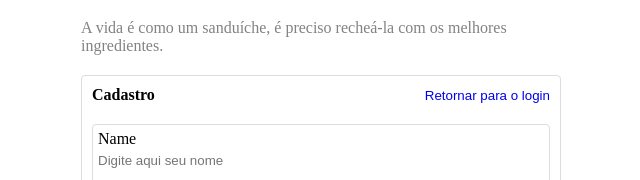
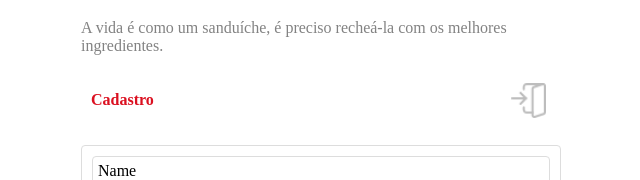
Before and after one commit to Kenzie-Academy-Brasil-Developers/project-burguer-big, a React (Create React App) app: page /register in a window 1280 px wide. Shown: the part 345-525 px from the top of the page, without its empty margins (319-959 px from the left). Built offline with nearby package versions, Linux system fonts and the light colour scheme.

Commit message:
fix: styled

```diff
--- a/src/components/Cart/style.ts
+++ b/src/components/Cart/style.ts
@@ -9,9 +9,10 @@ export const StyledCart = styled.section`
 
 export const StyledDiv = styled.div`
   width: 90%;
+  max-width: 500px;
+  min-height: 300px;
+  max-height: 371px;
   padding: 10px;
-  max-width: 500px;
-  max-height: 371px;
   margin: 50px auto;
   background-color: var(--color-grey-0);
 
@@ -25,10 +26,11 @@ export const StyledDiv = styled.div`
 
   button {
     color: var(--color-grey-0);
+    padding: 0 15px;
   }
 
   ul {
-    width: 90%;
+    width: 100%;
     height: 260px;
     overflow: auto;
     scrollbar-width: initial;
@@ -61,33 +63,5 @@ export const StyledDiv = styled.div`
         object-fit: cover;
       }
     }
-
-    /* div {
-      width: 100%;
-      color: black;
-      background-color: var(--color-grey-0);
-      display: flex;
-      align-items: center;
-      justify-content: space-between;
-      gap: 20px;
-
-      img {
-        width: 75px;
-        height: 75px;
-        border-radius: 4px 4px 0 0;
-        display: flex;
-        align-items: center;
-        background-color: var(--color-grey-10);
-        margin: 0 auto;
-        object-fit: cover;
-      }
-
-      button {
-        img {
-          width: 20px;
-          height: 20px;
-        }
-      }
-    } */
   }
 `;
--- a/src/components/ListCards/style.ts
+++ b/src/components/ListCards/style.ts
@@ -40,7 +40,7 @@ export const StyledDivDescription = styled.div`
 
 export const StyledDivImg = styled.div`
   height: 150px;
-  background-color: var(--color-grey-20);
+  background-color: var(--color-grey-10);
   display: flex;
   align-items: center;
 
--- a/src/pages/Dashboard/style.ts
+++ b/src/pages/Dashboard/style.ts
@@ -2,7 +2,8 @@ import styled from "styled-components";
 
 export const StyledHeader = styled.header`
   width: 100vw;
-  background-color: var(--color-grey-20);
+  background-color: var(--color-grey-0);
+  box-shadow: 5px 3px 3px var(--color-grey-20);
 
   section {
     width: 90%;
@@ -25,9 +26,10 @@ export const StyledHeader = styled.header`
       display: flex;
       align-items: center;
       gap: 10px;
-      background-color: var(--color-grey-0);
+      background-color: var(--color-grey-10);
 
       input {
+        background-color: var(--color-grey-10);
         border: none;
       }
     }
--- a/src/pages/LoginPage/index.tsx
+++ b/src/pages/LoginPage/index.tsx
@@ -33,7 +33,6 @@ export const LoginPage = () => {
           <img src={logo} alt="Logo" />
         </div>
         <div>
-          <img src="" alt="" />
           <span>
             A vida é como um sanduíche, é preciso recheá-la com os melhores
             ingredientes.
@@ -50,7 +49,7 @@ export const LoginPage = () => {
             {...register("email")}
           />
         </fieldset>
-           {errors.email?.message && <p>{errors.email.message}</p>}
+        {errors.email?.message && <p>{errors.email.message}</p>}
 
         <fieldset>
           <label>Senha</label>
@@ -69,9 +68,7 @@ export const LoginPage = () => {
           Crie sua conta para saborear muitas delícias e matar sua fome!
         </span>
 
-        <GreyButton>
-          <Link to="/register">Cadastrar</Link>
-        </GreyButton>
+        <Link to="/register">Cadastrar</Link>
       </form>
     </StyledSection>
   );
--- a/src/pages/Register/index.tsx
+++ b/src/pages/Register/index.tsx
@@ -8,7 +8,9 @@ import { StyledSection } from "../../styles/pageForm";
 import { Link } from "react-router-dom";
 
 import logo from "../../assets/logo.svg";
-import { GreyButton } from "../../styles/buttons";
+import iconLogin from "../../assets/enter.png";
+import { BigGreenButton, GreyButton } from "../../styles/buttons";
+import { StyledLink } from "./style";
 
 export const RegisterPage = () => {
   const { userRegister } = useContext(UserContext);
@@ -34,13 +36,15 @@ export const RegisterPage = () => {
           ingredientes.
         </span>
       </div>
+
+          <StyledLink>
+          <h4>Cadastro</h4>
+            <Link to="/">
+              <img src={iconLogin} alt="" />
+            </Link>
+          </StyledLink>
+
       <form onSubmit={handleSubmit(userRegister)} noValidate>
-        <div>
-          <h4>Cadastro</h4>
-          <button>
-            <Link to="/">Retornar para o login</Link>
-          </button>
-        </div>
         <fieldset>
           <label>Name</label>
           <input
@@ -79,8 +83,7 @@ export const RegisterPage = () => {
         {errors.passwordConfirmation?.message && (
           <p>{errors.passwordConfirmation.message}</p>
         )}
-
-        <GreyButton type="submit">Cadastrar</GreyButton>
+        <BigGreenButton type="submit">Cadastrar</BigGreenButton>
       </form>
     </StyledSection>
   );
--- /dev/null
+++ b/src/pages/Register/style.ts
@@ -0,0 +1,24 @@
+import styled from "styled-components";
+
+export const StyledLink = styled.div`
+  width: 100%;
+  height: 50px;
+  background-color: var(--color-grey-0);
+  display: flex;
+  justify-content: space-between;
+  align-items: center;
+  border-radius: 8px;
+  padding: 5px 10px;
+
+  h4 {
+    color: var(--color-primary);
+  }
+
+  a {
+    width: 40px;
+    background-color: var(--color-grey-0);
+    img {
+      width: 35px;
+    }
+  }
+`;
--- a/src/styles/global.ts
+++ b/src/styles/global.ts
@@ -10,18 +10,18 @@ export const GlobalStyle = createGlobalStyle`
   }
 
   :root {
-  --color-primary: #27ae60;
-  --color-primary-50: #93d7af;
-  --color-secundary: #eb5757;
+  --color-primary: #db1020;
+  --color-primary-50: #fd727d;
+  --color-secundary: #ffd700;
   --color-grey-100: #333333;
   --color-grey-50: #828282;
   --color-grey-20: #E0E0E0;
-  --color-grey-10: #F5F5F5;
-  --color-grey-0: #ffff;
+  --color-grey-10: #f5f5f5b5;
+  --color-grey-0: #ffffff;
 
-  --color-alert-negative:#E60000;
-  --color-alert-warning:#FFCD07;
-  --color-alert-sucess:#168821;
+  --color-alert-negative:#db1020;
+  --color-alert-warning:#ffd700;
+  --color-alert-sucess:#27742d;
   --color-alert-information:#155BCB;
 }
 
--- a/src/styles/pageForm.ts
+++ b/src/styles/pageForm.ts
@@ -9,9 +9,8 @@ export const StyledSection = styled.section`
   align-items: left;
   gap: 20px;
 
-
   form {
-    border: 1px groove #ddd ;
+    border: 1px groove #ddd;
     -webkit-box-shadow: 0px 0px 0px 0px #000;
     box-shadow: 0px 0px 0px 0px #000;
     border-radius: 4px;
@@ -23,6 +22,7 @@ export const StyledSection = styled.section`
 
     div {
       display: flex;
+      align-items: center;
       justify-content: space-between;
     }
   }
@@ -30,8 +30,8 @@ export const StyledSection = styled.section`
   fieldset {
     padding: 5px;
     height: 60px;
-    margin: 0 0 1.5em 0 ;
-    border: 1px groove #ddd ;
+    margin: 0 0 1.5em 0;
+    border: 1px groove #ddd;
     -webkit-box-shadow: 0px 0px 0px 0px #000;
     box-shadow: 0px 0px 0px 0px #000;
     border-radius: 4px;
@@ -50,6 +50,23 @@ export const StyledSection = styled.section`
     text-align: center;
   }
 
+  a {
+    width: 100%;
+    height: 60px;
+    text-align: center;
+    display: flex;
+    flex-direction: column;
+    justify-content: center;
+    border-radius: 8px;
+    border: none;
+    color: var(--color-grey-50);
+    background-color: var(--color-grey-20);
+
+    img {
+      width: 30px;
+    }
+  }
+
   @media (min-width: 700px) {
     max-width: 500px;
   }
```
Also changed, not shown: src/assets/enter.png (added).
